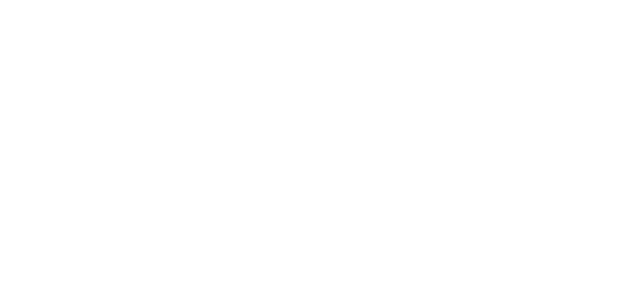
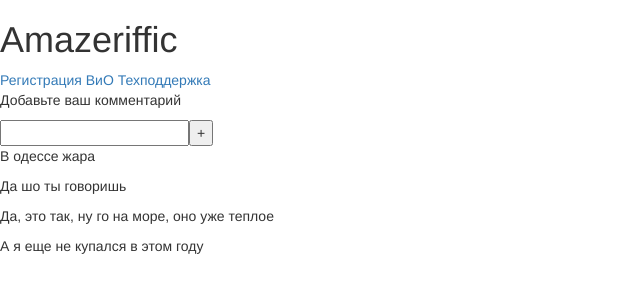
Before and after one commit to jeyakoroll/Amazeriffic, a website: page index.html in a window 1280 px wide. Shown: the whole page, without its empty margins (0-640 px from the left). Drawn offline with Linux system fonts and the light colour scheme.

Commit message:
first easy app on jQuery

```diff
--- a/gulpfile.js
+++ b/gulpfile.js
@@ -15,7 +15,7 @@ const path_js_files = [
 
 const path_css_files = [
     './source/css/main.scss'
-]
+];
 
 gulp.task('dev_compress_js', function (cb) {
   pump([
--- a/index.html
+++ b/index.html
@@ -4,7 +4,7 @@
 	<meta charset="UTF-8">
 	<meta http-equiv="X-UA-Compatible" content="IE=edge">
 	<meta name="viewport" content="width=device-width, initial-scale=1.0" />
-	<title>BIZUP</title>
+	<title>Amazeriffic</title>
 	<!-- CEO -->
 	<meta name="description" content="BIZUP test task">
 	<meta name="keywords" content="template for BIZUP">
@@ -16,13 +16,33 @@
 	<link rel="stylesheet" href="public/css/all.min.css">
 </head>
 <body class="body">
-	<div class="wrapper">
 		<!-- Site header -->
+	<header>
+		<h1>Amazeriffic</h1>
+		<nav>
+			<a href="">Регистрация</a>
+			<a href="">ВиО</a>
+			<a href="">Техподдержка</a>
+		</nav>
+	</header>
+	<!-- Site main -->
+	<main class="wrapper">
+	<section class="comment-input">
+		<p>Добавьте ваш комментарий</p>
+		<input type="text"><button type="button" name="button">+</button>
+	</section>
+	<section class="comments">
+		<p>В одессе жара</p>
+		<p>Да шо ты говоришь</p>
+		<p>Да, это так, ну го на море, оно уже теплое</p>
+		<p>А я еще не купался в этом году</p>
+	</section>
 
 
 
 
-	</div>
+	</main>
+	<!-- Basement -->
 	<footer class="footer">
 
 	</footer>
--- a/source/js/main.js
+++ b/source/js/main.js
@@ -0,0 +1,16 @@
+const main = function() {
+  "use strict";
+  $(".comment-input button").on("click", function (e){
+    // const
+    //       $new_comment = $('<p>'), // create parent node
+    //       comment_text = $(".comment-input input").val(); // save text from the input
+    //
+    // $new_comment.text(comment_text); // append text in the node
+    // $('.comments').append($new_comment); // view node in comments
+
+    const $new_comment = $('<p>').text($('.comment-input input').val());
+    $('.comments').append($new_comment);
+
+  });
+};
+$(document).ready(main);
```
Also changed, not shown: public/js/main.min.js.
